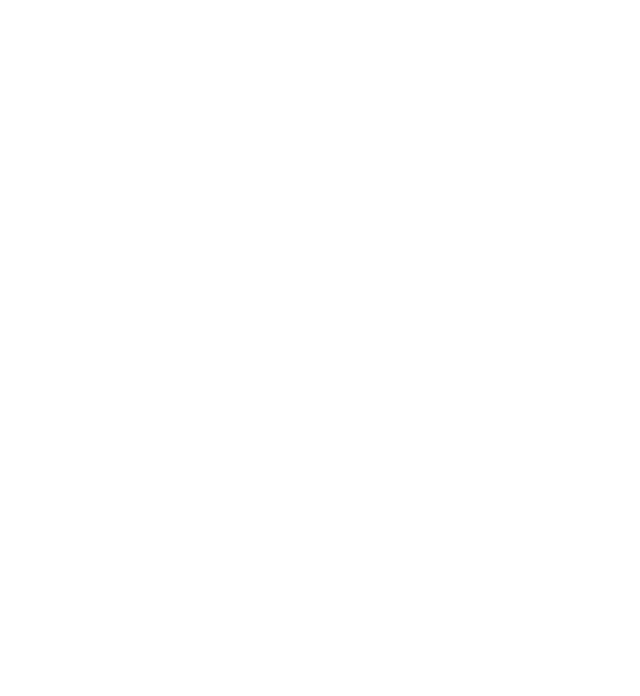
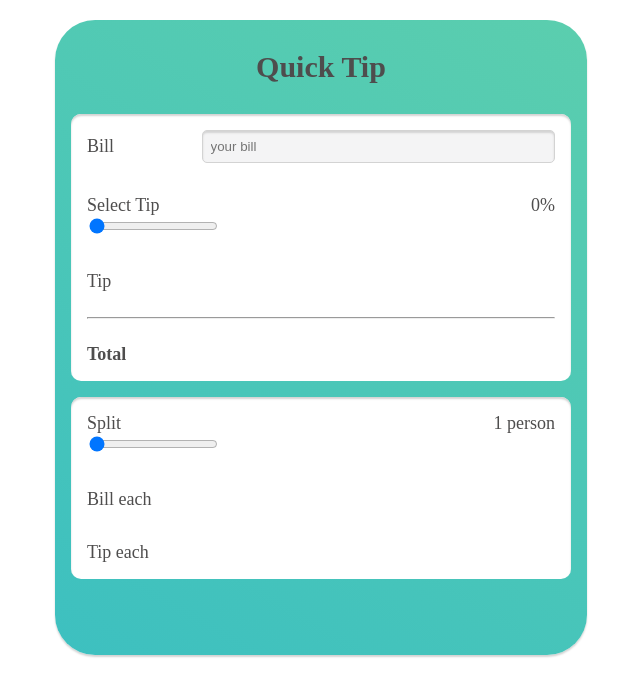
Before and after one commit to diakunwadee/javascript-projects, a plain HTML site: page index.html in a window 1280 px wide. Shown: the whole page, without its empty margins (319-959 px from the left). Drawn offline with Linux system fonts and the light colour scheme.

Commit message:
add html and css

```diff
--- a/index.html
+++ b/index.html
@@ -1,11 +1,61 @@
 <!DOCTYPE html>
 <html lang="en">
+
 <head>
     <meta charset="UTF-8">
     <meta name="viewport" content="width=device-width, initial-scale=1.0">
-    <title>Document</title>
+    <link rel="stylesheet" href="styles.css" />
+    <title>Quick Tip</title>
+
 </head>
+
 <body>
+    <main>
+        <h1>Quick Tip</h1>
+
+        <section>
+            <div class="bill">
+                <label for="">Bill</label>
+                <input type="number" placeholder="your bill" id="yourBill" />
+            </div>
+            <div>
+                <div class="space-between">
+                    <label for="tipInput">Select Tip</label>
+                    <span id="tipPercent">0%</span>
+                </div>
+                <input type="range" value="0" id="tipInput" />
+            </div>
+            <div class="space-between">
+                <span>Tip</span>
+                <span id="tipValue"></span>
+            </div>
+            <hr />
+            <div class="space-between total">
+                <span>Total</span>
+                <span id="totalWithTip"></span>
+            </div>
+
+        </section>
+
+        <section>
+            <div>
+                <div class="space-between">
+                    <label for="splitInput">Split</label>
+                    <span id="splitValue">1 person</span>
+                </div>
+                <input type="range" min="1" max="10" value="1" id="splitInput" />
+            </div>
+            <div class="space-between">
+                <span>Bill each</span>
+                <span id="billEach"></span>
+            </div>
+            <div class="space-between">
+                <span>Tip each</span>
+                <span id="tipEach"></span>
+            </div>
+        </section>
+    </main>
 
 </body>
+
 </html>
--- a/styles.css
+++ b/styles.css
@@ -0,0 +1,65 @@
+html {
+    font-size: 10px;
+    color: #4e4d4d;
+}
+
+main {
+    max-width: 50rem;
+    margin: 2rem auto;
+    background: linear-gradient(30deg, #3dc0c0,#5bceae);
+    padding: 3rem 1.6rem 6rem 1.6rem;
+    border-radius: 4rem;
+    box-shadow: 0 2px 2px lightgray;
+}
+
+h1 {
+    text-align: center;
+    font-size: 3rem;
+    margin: 0;
+    padding-bottom: 3rem;
+}
+
+section {
+    background: white;
+    font-size: 1.8rem;
+    margin-bottom: 1.6rem;
+    padding: 0 1.6rem;
+    border-radius: 1rem;
+    box-shadow: inset 0 2px 2px lightgray;
+}
+
+section > div {
+    padding: 1.6rem 0;
+}
+
+.bill {
+    display: flex;
+}
+
+.bill label {
+    flex: 1;
+    align-self: center;
+}
+
+.bill input {
+    flex: 3;
+}
+
+input[type="number"] {
+    background: #f4f4f5;
+    font-size: 1.6 rem;
+    border: 1px solid lightgray;
+    border-radius: 0.5rem;
+    padding: 0.8rem 0 0.8rem 0.8rem;
+    box-shadow: inset 0 2px 2px lightgray;
+}
+
+.space-between {
+    display: flex;
+    justify-content: space-between;
+}
+
+.total  {
+    font-size: 2reme;
+    font-weight: bolder;
+}
```
